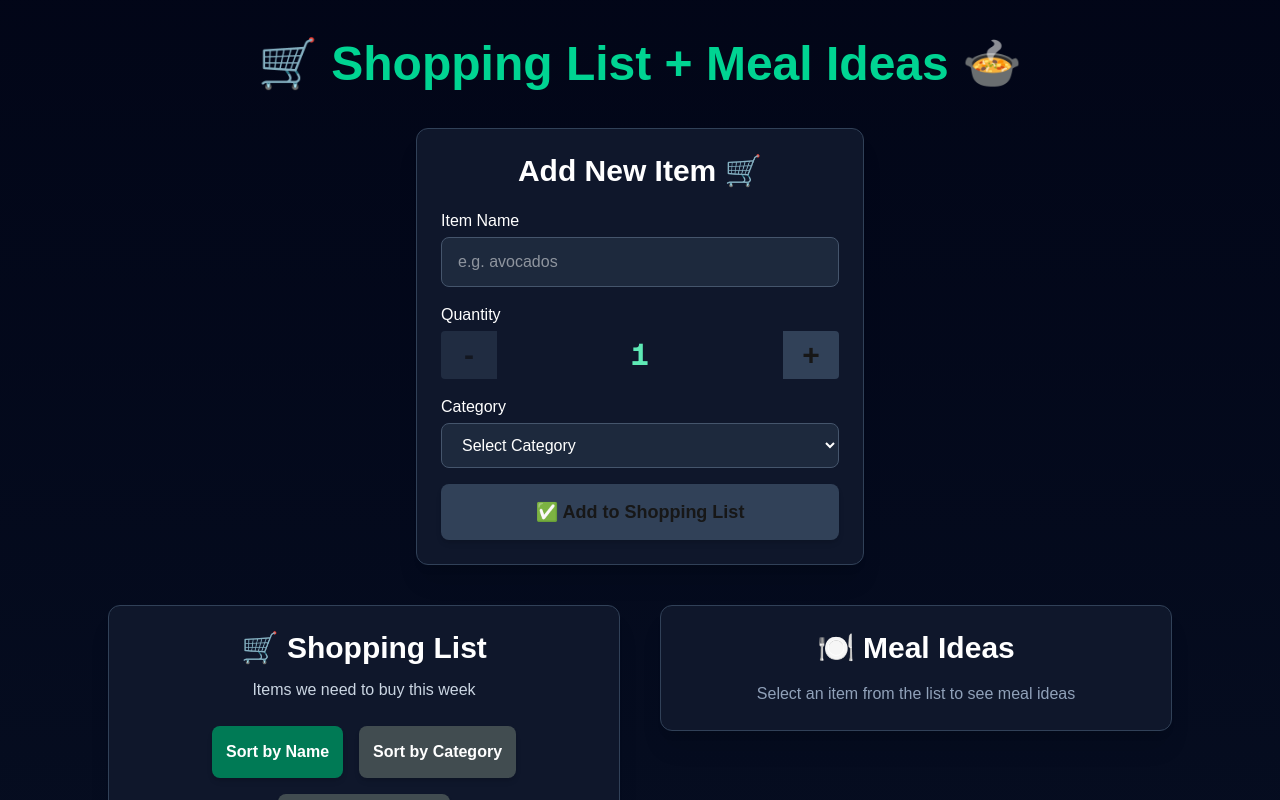
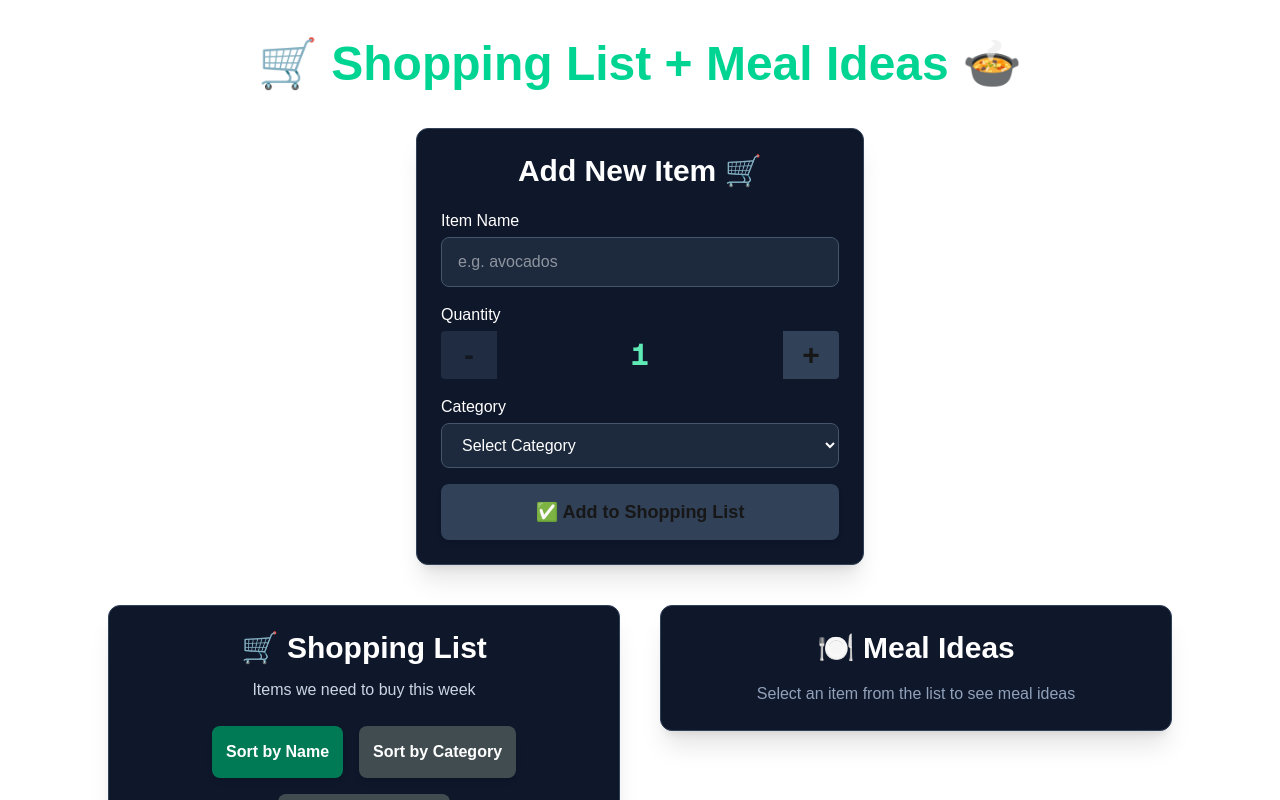
Before and after one commit to theplanetm4rs/cprg306-assignments, a Next.js app: page /week-7 in a window 1280 px wide. Shown: the top 800 px of the page. Built offline with nearby package versions, Linux system fonts and the light colour scheme.

Commit message:
Update Background Colours
small changes to the background colours

```diff
--- a/app/week-7/page.tsx
+++ b/app/week-7/page.tsx
@@ -31,7 +31,7 @@ export default function ShoppingListPage() {
   };
 
   return (
-    <main className="flex flex-col items-center min-h-screen py-10 bg-gradient-to-b from-slate-950 to-slate-900 px-4">
+    <main className="flex flex-col items-center min-h-screen py-10 from-slate-950 to-slate-900 px-4">
       <h1 className="text-4xl md:text-5xl font-bold text-emerald-400 mb-10 text-center">
         🛒 Shopping List + Meal Ideas 🍲
       </h1>
--- a/app/week-8/shopping-list/page.tsx
+++ b/app/week-8/shopping-list/page.tsx
@@ -48,7 +48,7 @@ export default function ShoppingListPage() {
   };
 
   return (
-    <main className="flex flex-col items-center min-h-screen py-10 bg-gradient-to-b from-slate-950 to-slate-900 px-4">
+    <main className="flex flex-col items-center min-h-screen py-10 from-slate-950 to-slate-900 px-4">
       <h1 className="text-4xl md:text-5xl font-bold text-emerald-400 mb-10 text-center">
         🛒 Shopping List + Meal Ideas 🍲
       </h1>
```
